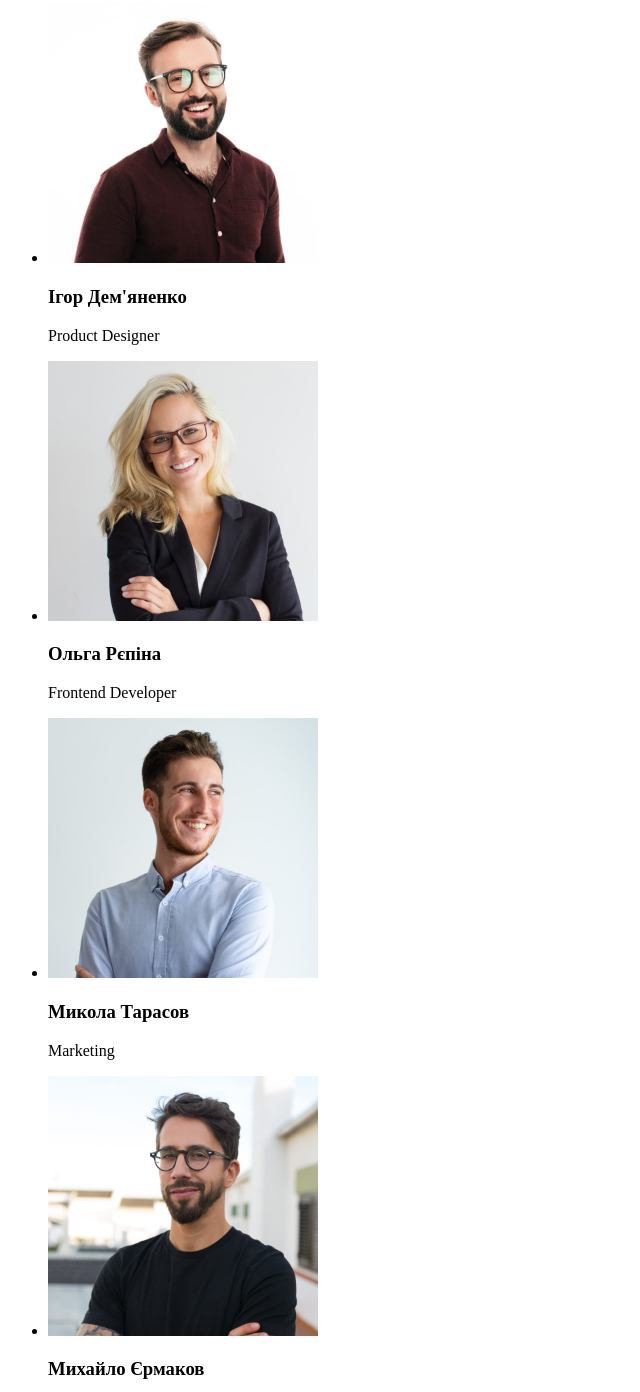
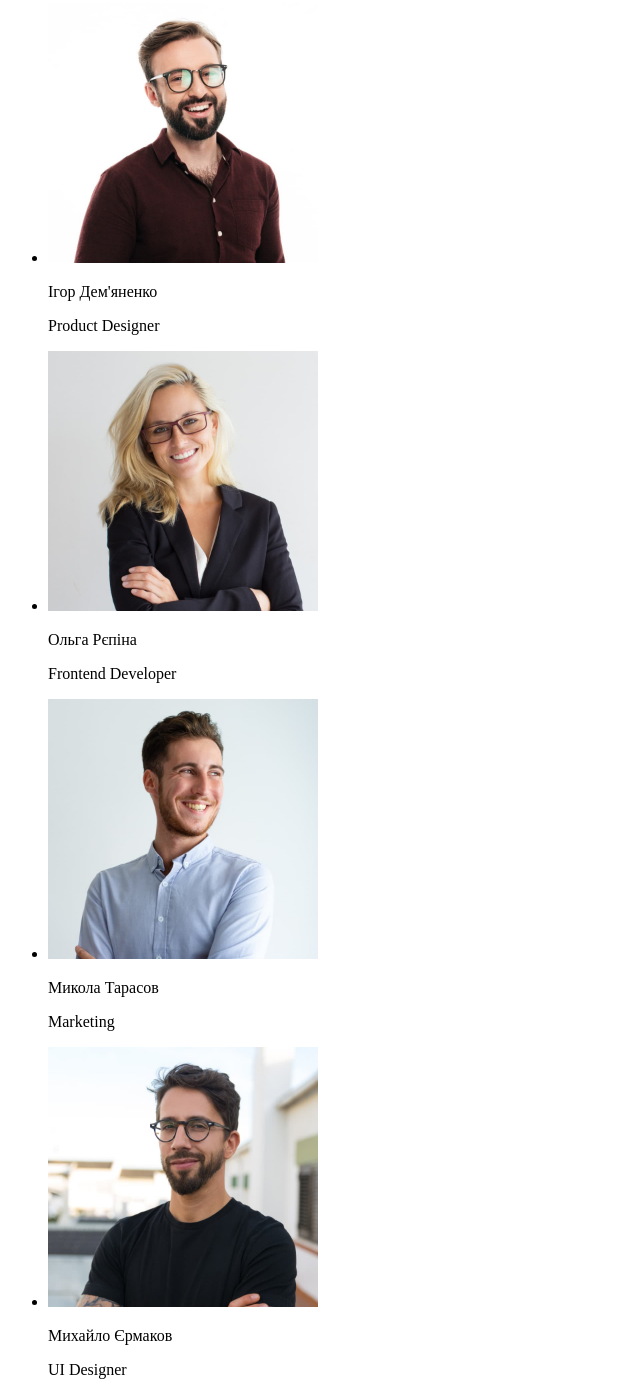
Before and after one commit to SvitlanaKr22/goit-markup-hw-01, a plain HTML site: page index.html in a window 1280 px wide. Shown: the part 1618-3010 px from the top of the page, without its empty margins (0-640 px from the left). Drawn offline with Linux system fonts and the light colour scheme.

Commit message:
Update index.html

```diff
--- a/index.html
+++ b/index.html
@@ -80,22 +80,22 @@
             <ul>
                 <li>
                     <img src="./images/demjanenko.jpg" alt="Product Designer photo" width="270">
-                    <h3>Ігор Дем'яненко</h3>
+                    <p>Ігор Дем'яненко</p>
                     <p>Product Designer</p>
                 </li>
                 <li>
                     <img src="./images/repina.jpg" alt="Frontend Developer photo" width="270">
-                    <h3>Ольга Рєпіна</h3>
+                    <p>Ольга Рєпіна</p>
                     <p>Frontend Developer</p>
                 </li>
                 <li>
                     <img src="./images/tarasov.jpg" alt="Marketing photo Tarasov" width="270">
-                    <h3>Микола Тарасов</h3>
+                    <p>Микола Тарасов</p>
                     <p>Marketing</p>
                 </li>
                 <li>
                     <img src="./images/ermakov.jpg" alt="UI Designer photo" width="270">
-                    <h3>Михайло Єрмаков</h3>
+                    <p>Михайло Єрмаков</p>
                     <p>UI Designer</p>
                 </li>
             </ul>
```
